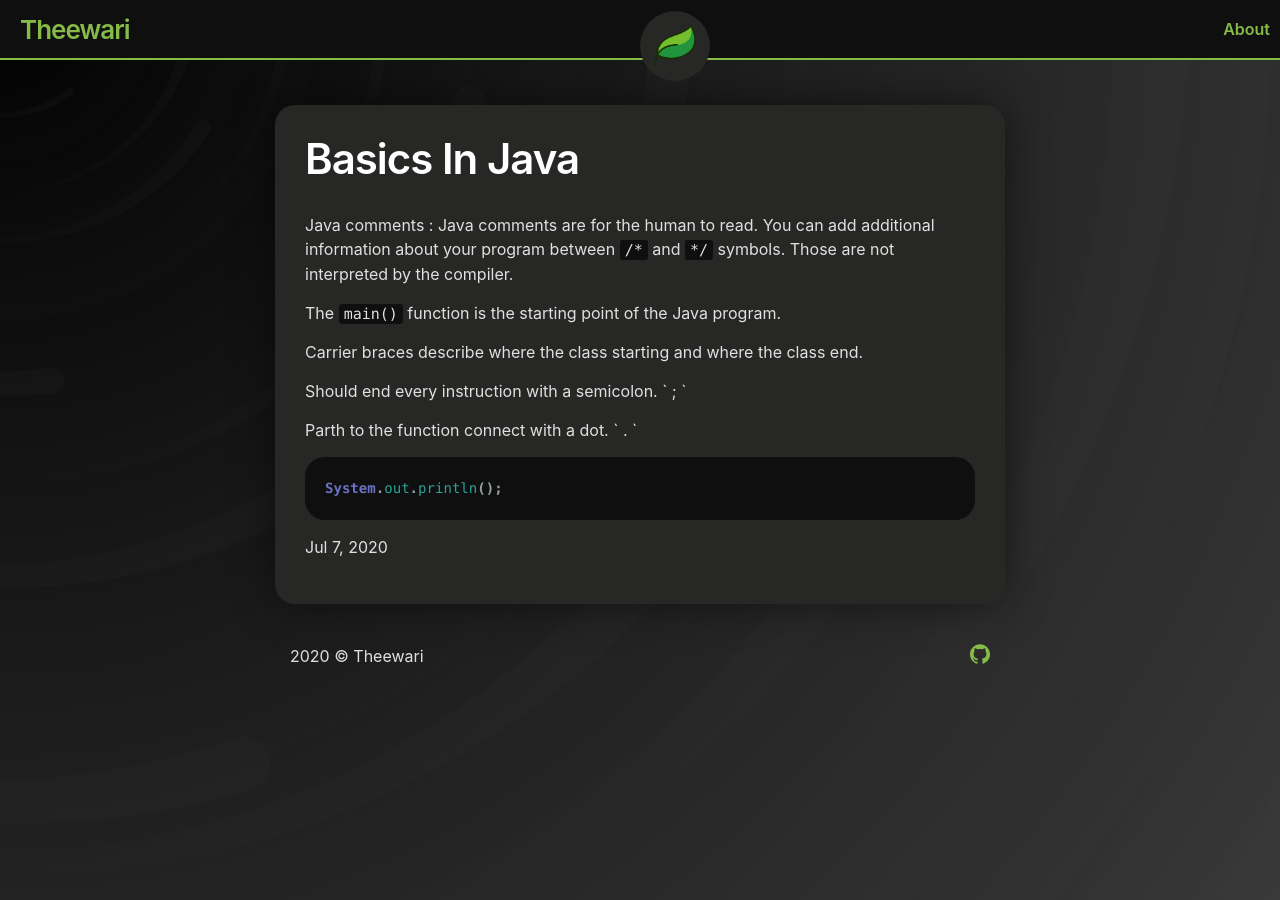
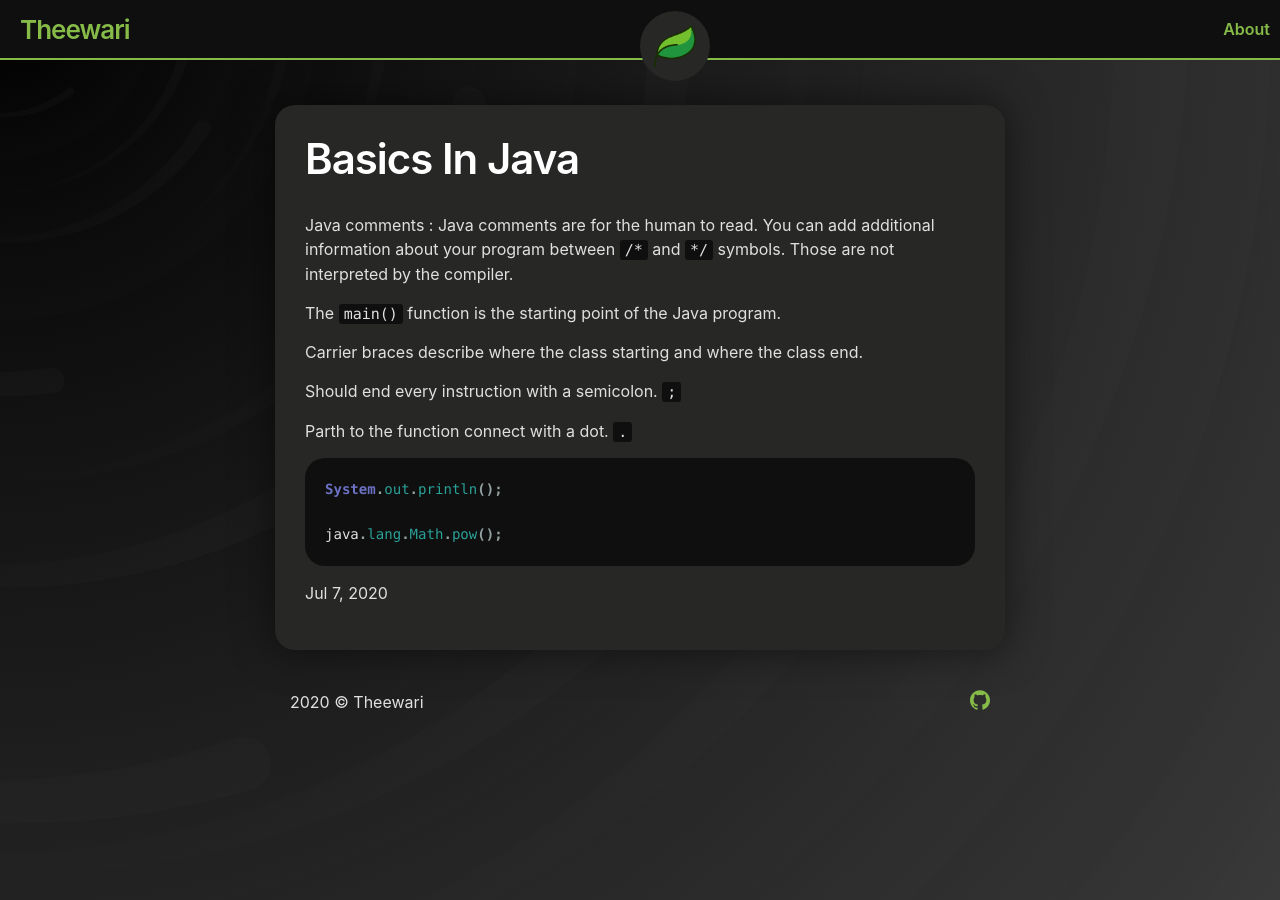
Before and after one commit to theewari/theewari.github.io, a Jekyll site: the page built from _posts/2020-07-07-Java-basic.md, in a window 1280 px wide. Built offline with Jekyll 4.4.1, drawn with Linux system fonts in a browser that asks for light colours.

Commit message:
Update 2020-07-07-Java-basic.md

````diff
--- a/_posts/2020-07-07-Java-basic.md
+++ b/_posts/2020-07-07-Java-basic.md
@@ -11,10 +11,12 @@ The `main()` function is the starting point of the Java program.
 
 Carrier braces describe where the class starting and where the class end.
 
-Should end every instruction with a semicolon. ` ; `
+Should end every instruction with a semicolon. `;`
 
-Parth to the function connect with a dot. ` . `
+Parth to the function connect with a dot. `.`
 
 ```java
 System.out.println();
+
+java.lang.Math.pow();
 ```
````
